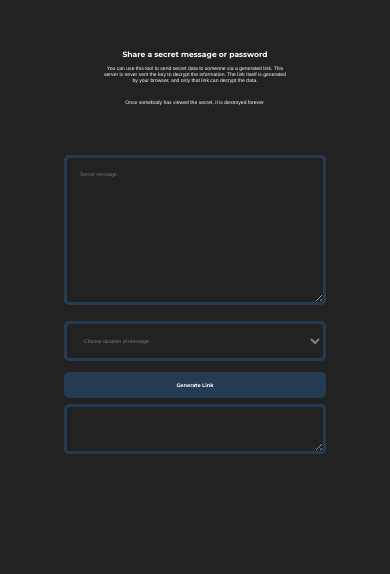
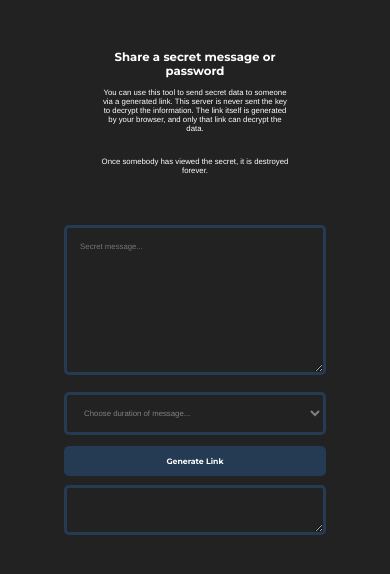
Before and after one commit to basht0p/BurnAfterClicking, a website: page statichtml/index.html in a window 390 px wide. Drawn offline with nearby package versions, Linux system fonts and the light colour scheme; files that its build step writes are made by us from their sources; files whose address does not match are found by name.

Commit message:
responsive styling

```diff
--- a/public/style.css
+++ b/public/style.css
@@ -133,6 +133,6 @@ mark {
 @media screen and (max-width: 800px) {
     #info, .feedback-input, .linkBox, #container, [type="submit"], #link, #message, #info, form {
       width: 100%;
-      font-size: 1.3vw;
+      font-size: 2vw;
     }
   }
```
